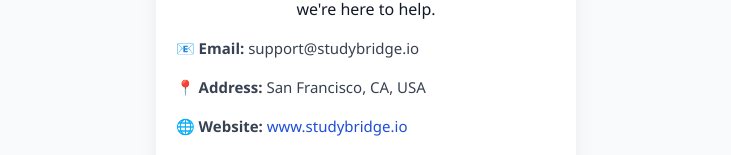
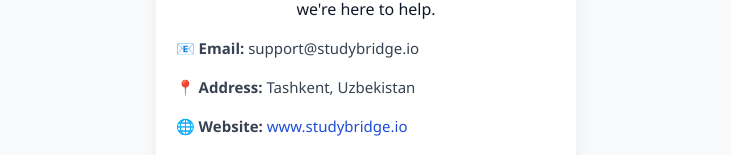
Before and after one commit to eldorcodes/StudyBridge.io, a React (Create React App) app: page / in a window 1280 px wide. Shown: the part 3134-3289 px from the top of the page, without its empty margins (274-1005 px from the left). Built offline with nearby package versions, Linux system fonts and the light colour scheme.

Commit message:
address tas

```diff
--- a/src/components/Contact.js
+++ b/src/components/Contact.js
@@ -9,7 +9,7 @@
 
       <div className="contact-details">
         <p><strong>📧 Email:</strong> support@studybridge.io</p>
-        <p><strong>📍 Address:</strong> San Francisco, CA, USA</p>
+        <p><strong>📍 Address:</strong> Tashkent, Uzbekistan</p>
         <p><strong>🌐 Website:</strong> <a href="https://studybridge.io" target="_blank" rel="noopener noreferrer">www.studybridge.io</a></p>
         <p><strong>📲 Telegram:</strong> <a href="https://t.me/studybridge_usa" target="_blank" rel="noopener noreferrer">@studybridge_usa</a></p>
       </div>
```
